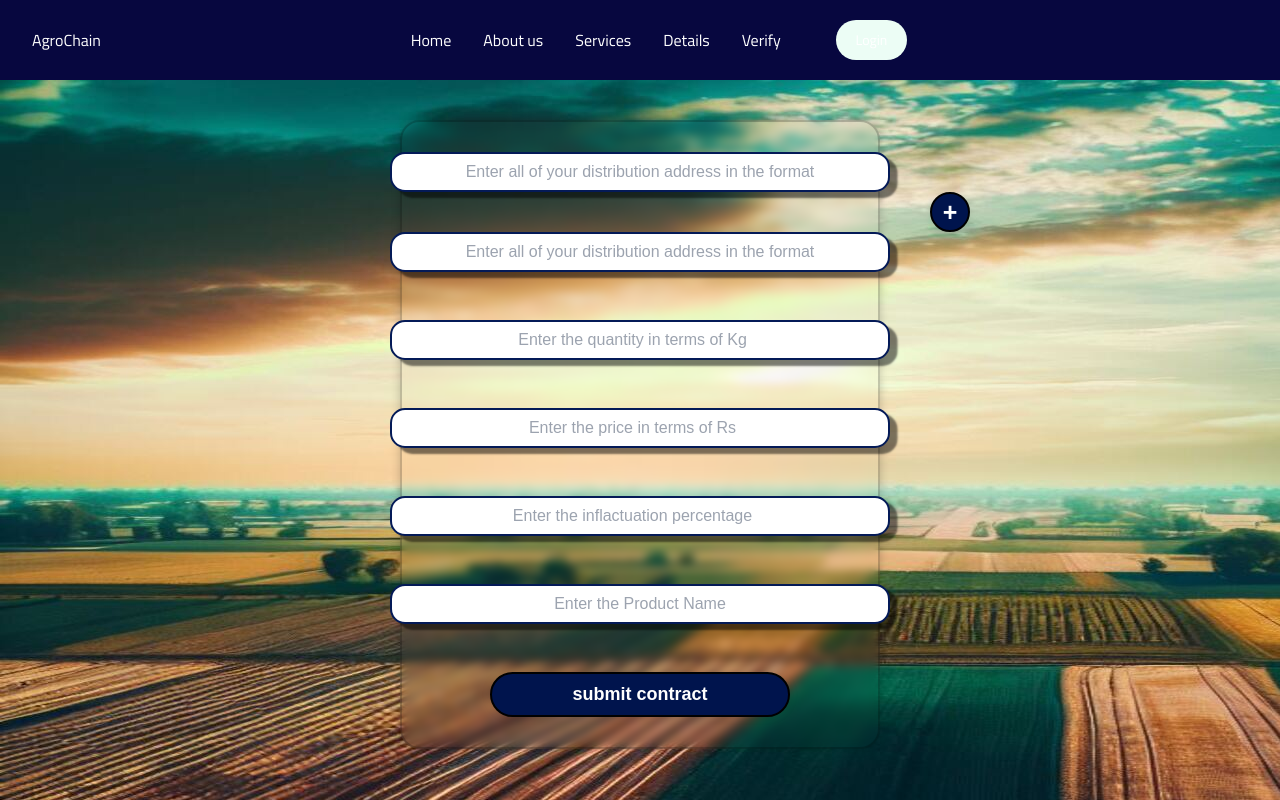
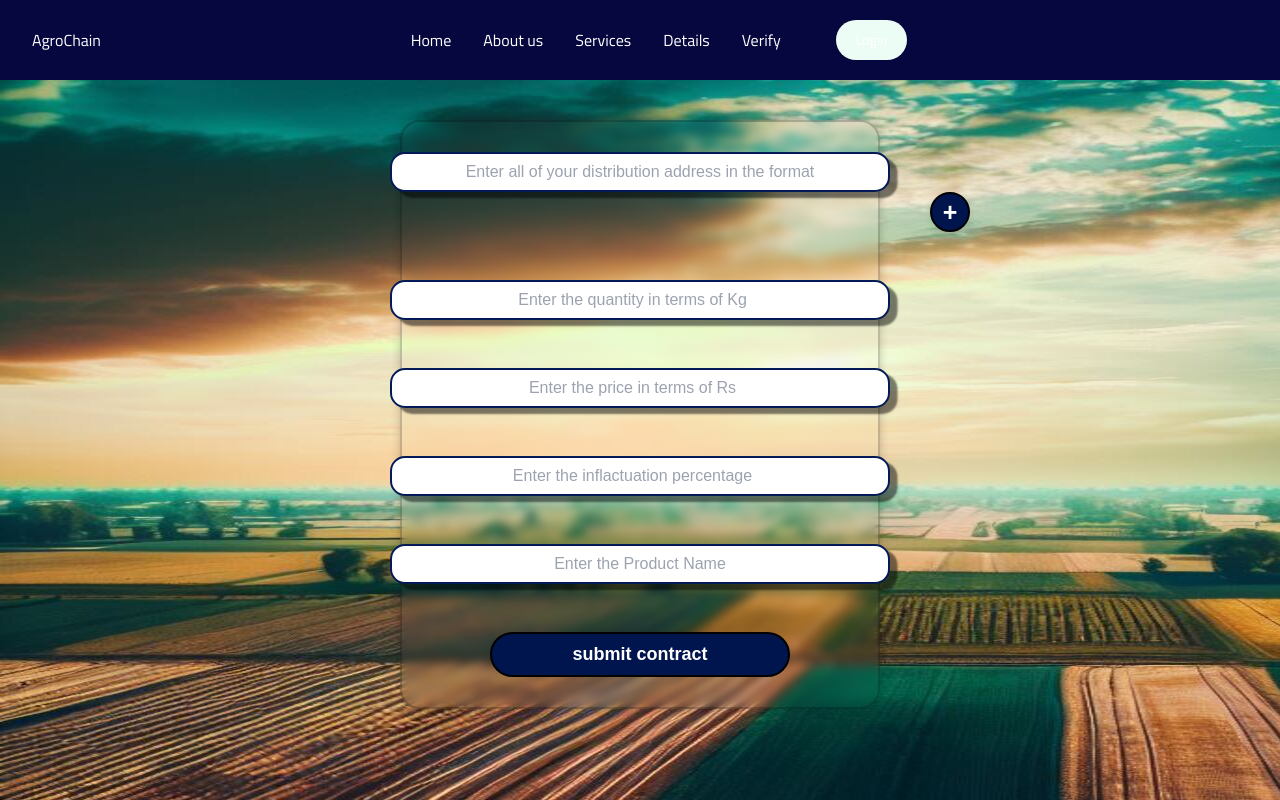
Before and after one commit to AadiNir/SIH-project, a React (Create React App) app in the folder Client/: page /Login in a window 1280 px wide. Built offline with nearby package versions, Linux system fonts and the light colour scheme.

Commit message:
changes in  details page

```diff
--- a/Client/src/Pages/Postdetails.js
+++ b/Client/src/Pages/Postdetails.js
@@ -73,7 +73,7 @@ function Postdetails() {
     <form onSubmit={(e)=>add(e)} className='form1'>
     <input className='input-box' type='text' placeholder="Enter all of your distribution address in the format" onChange={e=>{setpendingadd(e.target.value)}} ></input>
     <button   className='btn1' onClick={e=>setq(e)}>+</button>
-    <input className='input-box' type='text' placeholder="Enter all of your distribution address in the format" onChange={e=>{setpendingadd(e.target.value)}} ></input><br/><br/>
+    <br/><br/>
 
 
 
```
